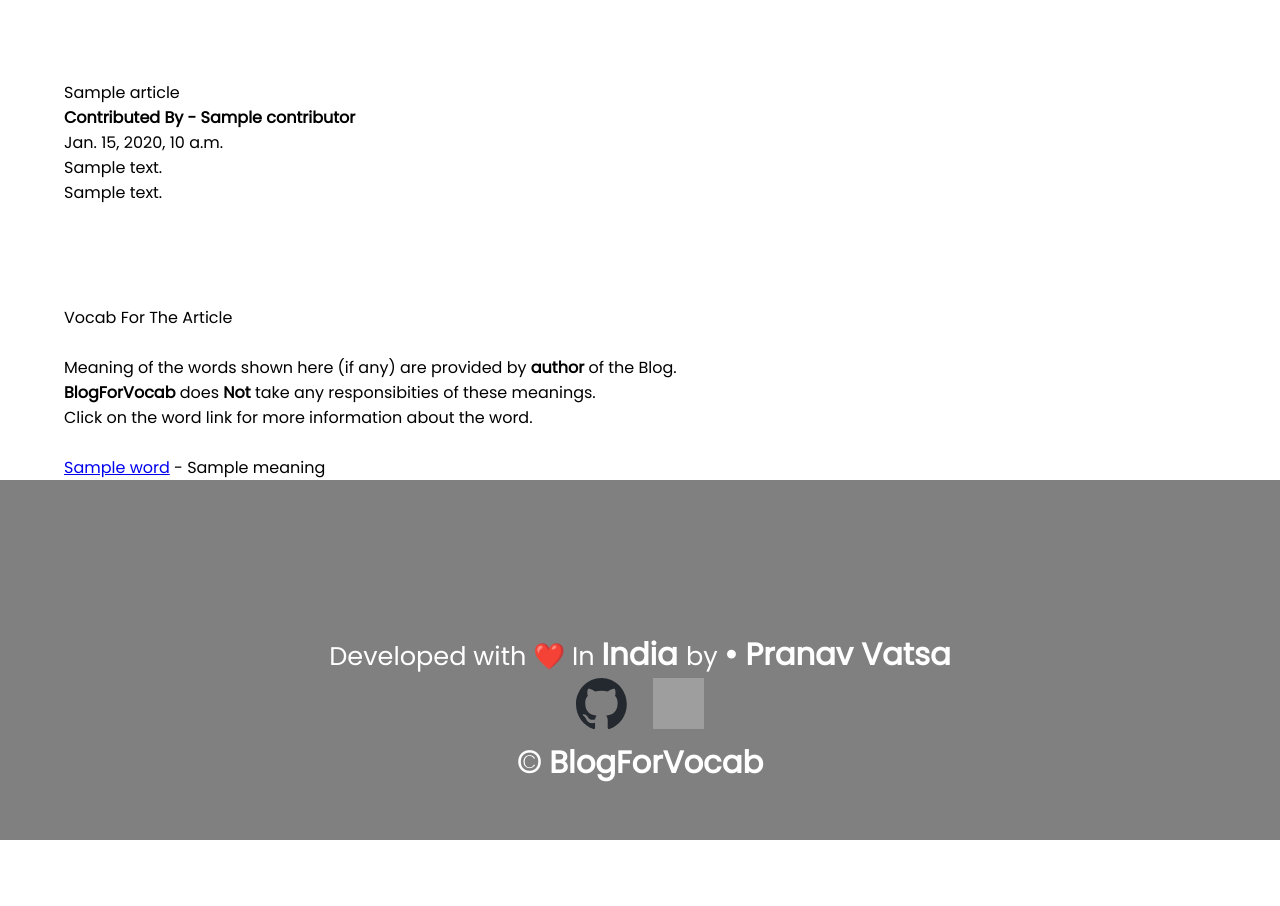
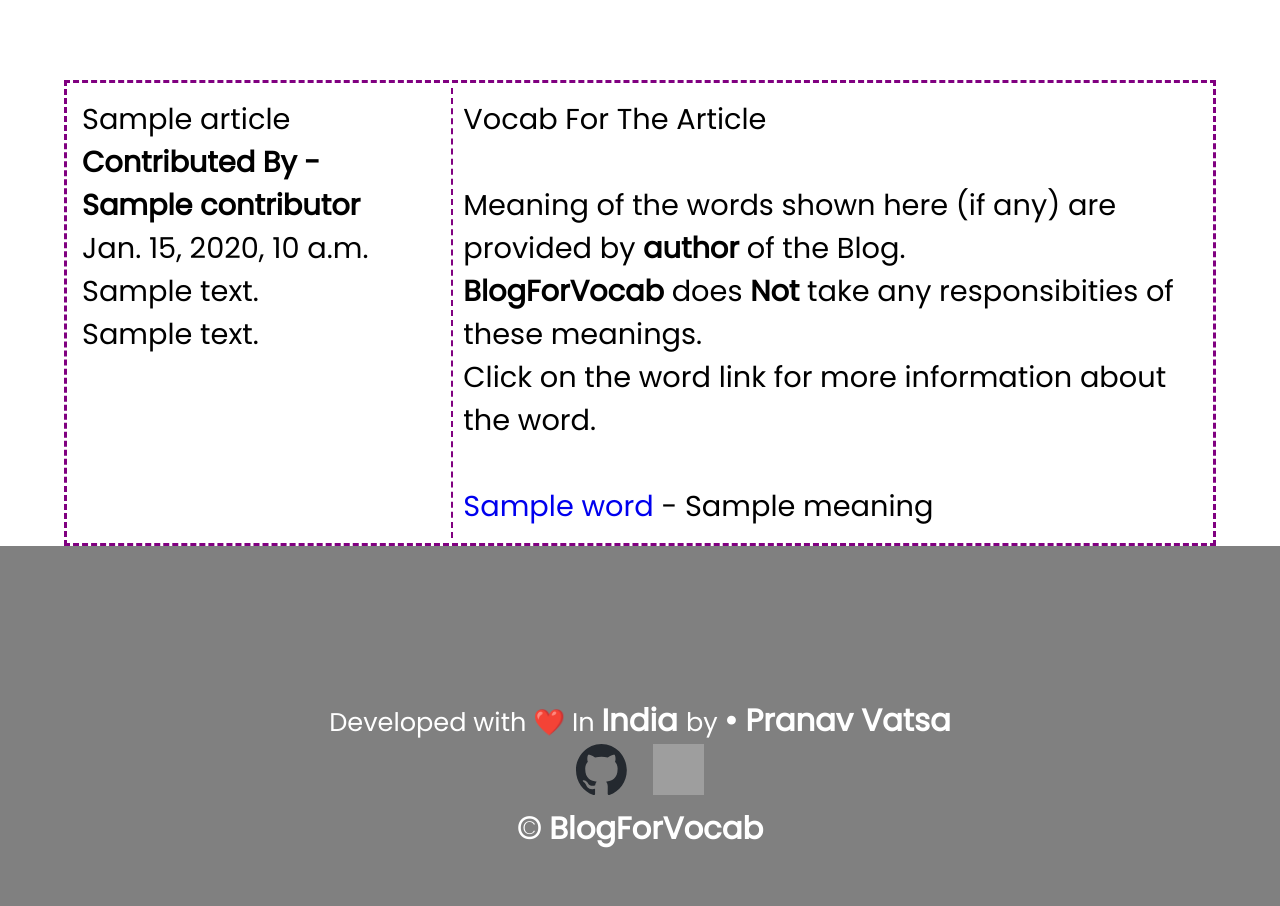
Before and after one commit to HumanHiHuBe/blog, a Django app: template blogapp/templates/blogapp/detailedblog.html in a window 1280 px wide. Shown: the part 29-935 px from the top of the page. Before the commit the page ends 869 px from the top, so only its background shows below. Run offline with Django 4.2, Linux system fonts and the light colour scheme; the template is opened without the code that fills it: most values are stand-ins (such as "Sample title", 1, 10 or a date in 2020); grey boxes are pictures that could not be loaded.

Commit message:
Commiting in middle of detailed blog sajana 15sept

```diff
--- a/blogapp/static/blogapp/home.css
+++ b/blogapp/static/blogapp/home.css
@@ -87,6 +87,7 @@
     background-color: transparent;
     color: purple;
     font-size: 1.2rem;
+    cursor: pointer;
 }
 
 .fir{
@@ -146,10 +147,12 @@
     color: white;
     -webkit-text-fill-color: transparent;
 }
+
 .bloglist{
     display: flex;
     flex-direction: column;
 }
+
 .bloglist .indBlog{
     border: 2px dashed purple;
     padding-left: 45%;
@@ -329,3 +332,70 @@
     flex: 0.9 auto;
     width: 100%;
 }
+
+
+/* Last page (detailed Blog page) */
+/* For laptop */
+@media screen and (min-width : 500px) {
+    #dBlogWr{
+        border: 3px dashed purple;
+        display: flex;
+        flex-direction: row;
+        justify-content: space-between;
+        flex: auto;
+
+        text-decoration: none;
+        font-size: 1.8rem;
+
+    }
+
+    .left{
+        /* border: 5px solid black; */
+        margin: 5px;
+        flex: auto;
+        padding: 10px;
+    }
+
+    .left button{
+        cursor: pointer;
+    }
+
+
+    .right{
+        border-left: 2px dashed purple;
+        margin: 5px;
+        flex: auto;
+        padding: 10px;
+        text-decoration: none;
+    }
+
+    .right a{
+        text-decoration: none;
+    }
+
+    /* Bloghome */
+    .bloglist .indBlog a{
+        text-decoration: none;
+        color: coral;
+        font-size: 1.8rem;
+        background: linear-gradient(93.51deg, rgb(124, 71, 235) 10.94%, rgb(233, 53, 161) 86.95%);
+        -webkit-background-clip: text;
+        background-clip: text;
+        color: white;
+        -webkit-text-fill-color: transparent;
+    }
+
+    .bloglist{
+        display: flex;
+        flex-direction: column;
+    }
+
+    .bloglist .indBlog{
+        border: 2px dashed purple;
+        padding-left: 45%;
+        margin: 2vh;
+        white-space: nowrap;
+        object-fit: contain;
+    }
+
+}
--- a/blogapp/templates/blogapp/detailedblog.html
+++ b/blogapp/templates/blogapp/detailedblog.html
@@ -3,6 +3,7 @@
 {% block title %} BlogForVocab {% endblock %}
 
 {% block content %}
+<div id="dBlogWr">
     <div class="left">
         {{ article.title }} <br>
         <strong> Contributed By - {{ article.contributor|capfirst }}</strong> <br>
@@ -28,7 +29,8 @@
             {% csrf_token %}
             {{ com_form }}
             <input type="text" name="com_article" id="" value="{{ article.id }}" hidden>
-        <input type="submit" value="Comment">
+            <!-- <input type="submit" value="Comment"> -->
+            <button type="submit">Comment</button>
         </form>
 
 
@@ -39,13 +41,14 @@
         {% if forloop.first %}
         {{ j.commented_user }} <br>
         {{ j.comment_text }} <br>
-    <div class="ReplyDiv" >
+        <div class="ReplyDiv">
             <form action="{% url 'reply' %}" method="post">
                 {% csrf_token %}
                 {{ rep_form }}
                 <input type="text" name="com_article" id="" value="{{ article.id }}" hidden>
                 <input type="text" name="orig_com" id="" value="{{ j.id }}" hidden>
-        <input type="submit" value="Reply">
+                <!-- <input type="submit" value="Reply"> -->
+                <button type="submit">Reply</button>
             </form>
         </div>
         {% endif %}
@@ -60,7 +63,8 @@
                     {{ rep_form }}
                     <input type="text" name="com_article" id="" value="{{ article.id }}" hidden>
                     <input type="text" name="orig_com" id="" value="{{ j.id }}" hidden>
-        <input type="submit" value="Reply">
+                    <!-- <input type="submit" value="Reply"> -->
+                    <button type="submit">Reply</button>
                 </form>
             </div>
         </blockquote>
@@ -72,10 +76,13 @@
     </div>
     <div class="right">
         <span>Vocab For The Article</span> <br> <br>
-    <span>Meaning of the words shown here <span>(if any)</span> are provided by <strong>author</strong> of the Blog. <br> <strong>BlogForVocab</strong> does <strong>Not</strong> take any responsibities of these meanings. <br> Click on the word link for more information about the word. <br> </span> <br>
+        <span>Meaning of the words shown here <span>(if any)</span> are provided by <strong>author</strong> of the Blog.
+            <br> <strong>BlogForVocab</strong> does <strong>Not</strong> take any responsibities of these meanings. <br>
+            Click on the word link for more information about the word. <br> </span> <br>
         {{ msg }}
         {% for i in words %}
         <a href="{% url 'individualvocab' i.word %}">{{ i.word }}</a> - {{ i.meaning }} <br>
         {% endfor %}
     </div>
+</div>
 {% endblock %}
```
Lines whose indentation alone changed are shown as unchanged.
